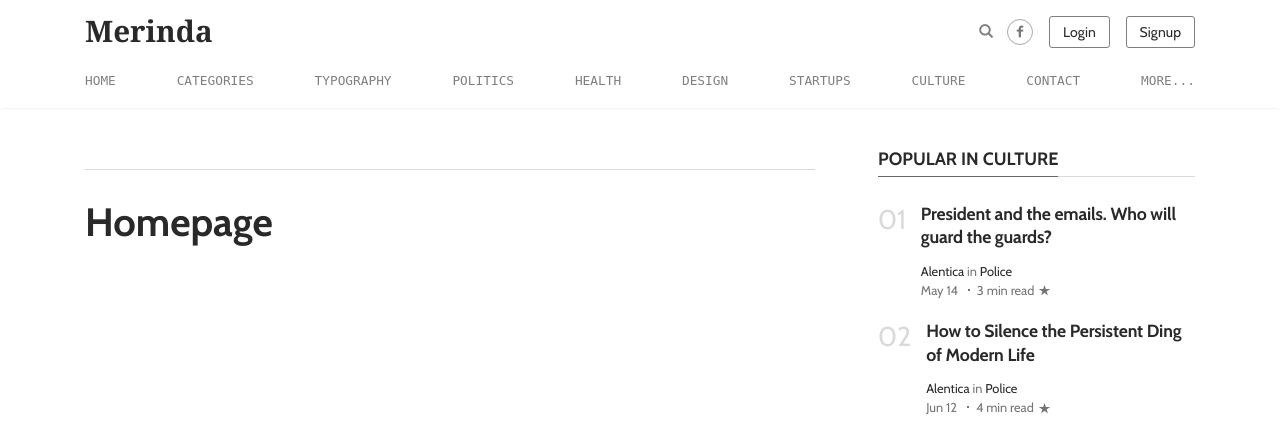
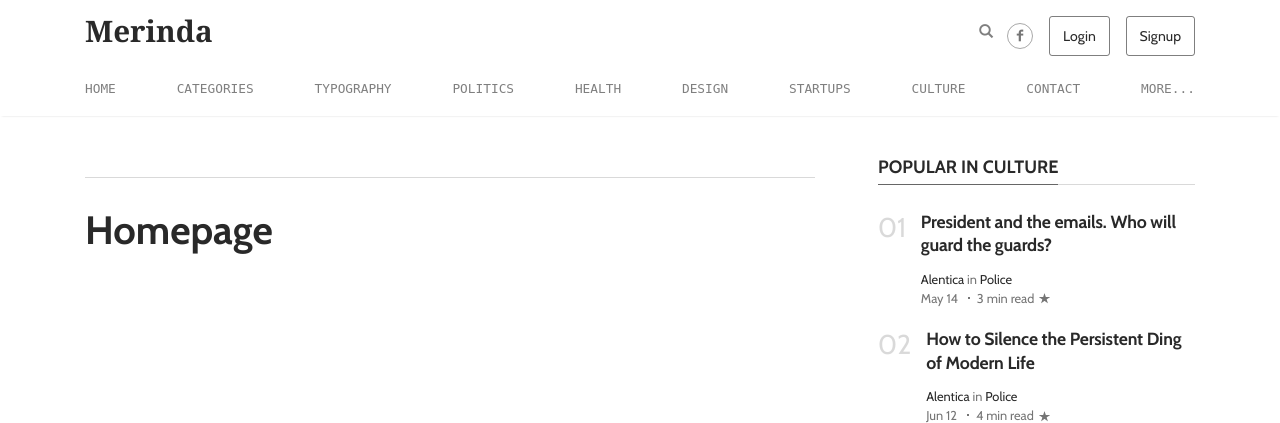
Before and after one commit to ayanamirey/blogger, a Django app: template templates/homepage.html in a window 1280 px wide. Shown: the top 423 px of the page. Run offline with Django 3.2, Linux system fonts and the light colour scheme; the template is opened without the code that fills it, so the values that code supplies are empty; some libraries are stand-ins or nearby versions; some web fonts are replaced.

Commit message:
Tried to fix the header block

```diff
--- a/templates/_partials/header.html
+++ b/templates/_partials/header.html
@@ -9,19 +9,19 @@
                 </ul>
                 {% if user.is_authenticated %}
                 <ul class="top-menu heading nav w-100 d-lg-flex align-items-center">
-                    <li><a href="{% url 'articles:create' %}" class="btn">New Article</a></li>
-                    <li><a class="author-avatar" href="{% url 'profiles:profile-details' %}"><img title="@{{ user.username }}" src="{% if user.profile.avatar %} {{ user.profile.avatar.url }} {% else %} {% static 'images/default-avatar.jpg' %} {% endif %}" alt="img"></a></li>
+                    <li><a href="{% url 'articles:create' %}" class="btn pt-1 pb-1">New Article</a></li>
+                    <li><a class="author-avatar ml-0" href="{% url 'profiles:profile-details' %}"><img title="@{{ user.username }}" src="{% if user.profile.avatar %} {{ user.profile.avatar.url }} {% else %} {% static 'images/default-avatar.jpg' %} {% endif %}" alt="img"></a></li>
                 <li>
                   <form class="logout-link" action="{% url 'accounts:logout' %}" method="post">
                     {% csrf_token %}
-                    <button class="btn btn-outline-success " type="submit">Logout</button>
+                    <button class="btn btn-outline-success h-50" type="submit">Logout</button>
                   </form>
                 </li>
                 </ul>
                 {% else %}
                  <ul class="top-menu heading nav w-100 d-lg-flex align-items-center">
-                    <li><a class="btn-link btn" href="{% url 'accounts:login' %}">Login</a></li>
-                    <li><a class="btn-link btn" href="{% url 'accounts:signup' %}">Signup</a></li>
+                    <li><a class="btn-link btn py-xl-1" href="{% url 'accounts:login' %}">Login</a></li>
+                    <li><a class="btn-link btn py-xl-1 " href="{% url 'accounts:signup' %}">Signup</a></li>
                 </ul>
                 {% endif %}
             </div>
```
